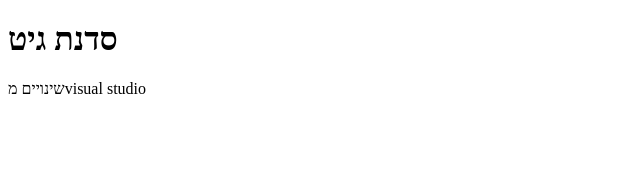
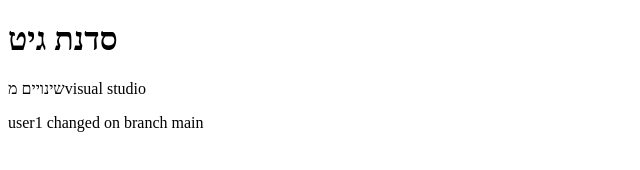
Before and after one commit to MiryamLeader/SasnatGit, a plain HTML site: page index.html in a window 1280 px wide. Shown: the whole page, without its empty margins (0-640 px from the left). Drawn offline with Linux system fonts and the light colour scheme.

Commit message:
"user2 changed"

```diff
--- a/index.html
+++ b/index.html
@@ -9,5 +9,6 @@
 <body>
    <h1>סדנת גיט</h1>
    <p>שינויים מvisual studio</p>
+   <p>user1 changed on branch main</p>
 </body>
 </html>
```
